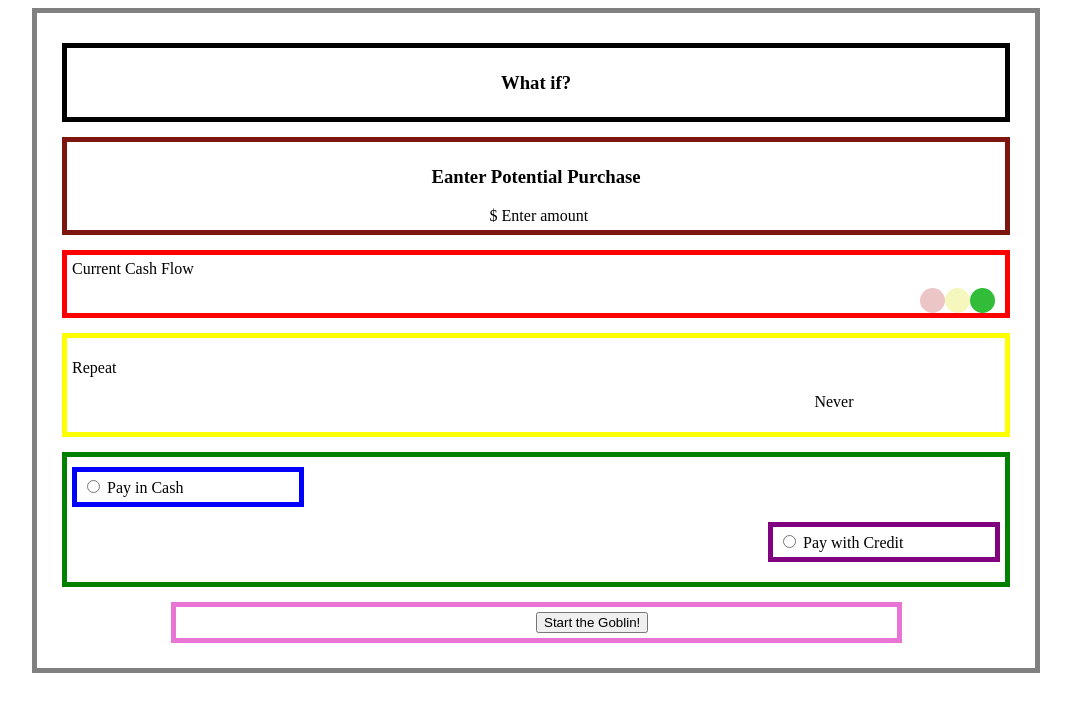
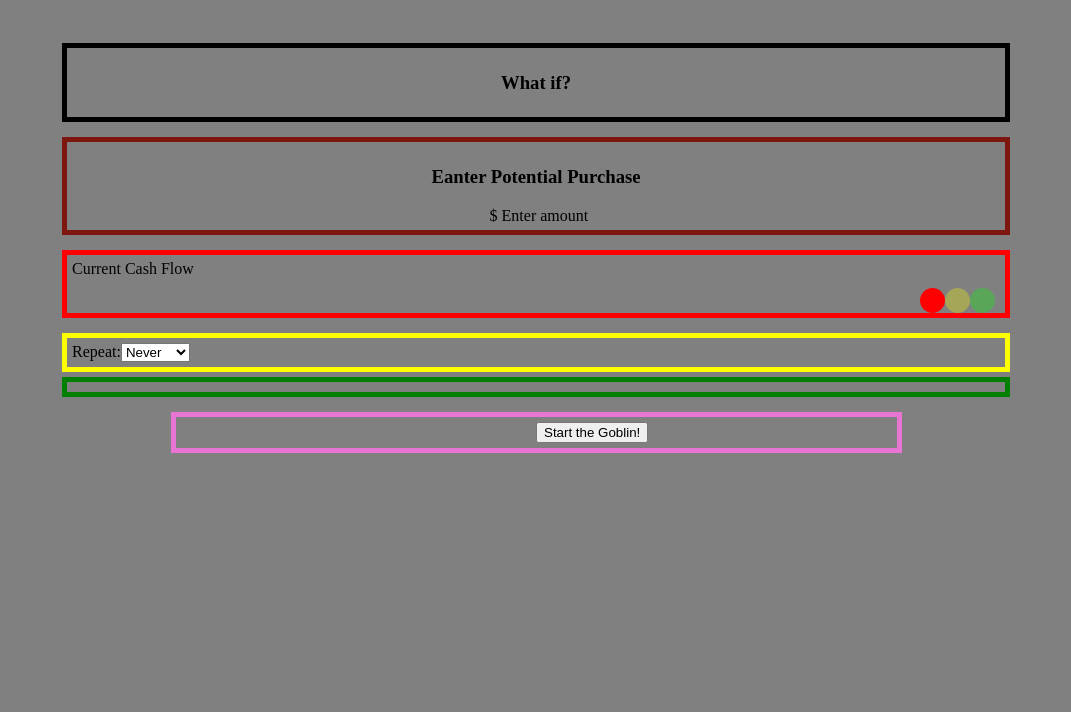
Before and after one commit to jpdaprato/pocket-goblin-client, a React (Vite) app: page / in a window 1280 px wide. Shown: the top 712 px of the page, without its empty margins (104-1175 px from the left). Built offline with nearby package versions, Linux system fonts and the light colour scheme; no server answers.

Commit message:
change the repeat component to have a menu

```diff
--- a/package.json
+++ b/package.json
@@ -37,14 +37,14 @@
   },
   "dependencies": {
     "axios": "^0.18.0",
-    "body-parser": "1.15.x",
     "cors": "^2.8.4",
     "dotenv": "^6.0.0",
     "ejs": "2.5.x",
-    "express": "^4.13.4",
     "express-graphql": "^0.6.12",
     "graphql": "^14.0.2",
-    "moment": "2.17.x",
+    "body-parser": "^1.18.3",
+    "express": "^4.16.3",
+    "moment": "^2.22.2",
     "pg": "^7.4.3",
     "plaid": "2.x.x",
     "react": "^16.5.2",
--- a/src/components/CashFlowLight.jsx
+++ b/src/components/CashFlowLight.jsx
@@ -14,7 +14,7 @@ let redCircle = {
   // paddingBottom: "5px",
   height: "25px",
   width: "25px",
-  backgroundColor: "rgba(193, 66, 66, 0.3)",
+  backgroundColor: "rgba(255, 0, 0, 0.3)",
   borderRadius: "50%",
   display: "inline-block",
   float: "right"
@@ -24,7 +24,7 @@ let yellowCircle = {
   // paddingBottom: "5px",
   height: "25px",
   width: "25px",
-  backgroundColor: "rgba(224, 228, 37, 0.3)",
+  backgroundColor: "rgba(255, 255, 0, 0.3)",
   borderRadius: "50%",
   display: "inline-block",
   float: "right"
@@ -34,7 +34,7 @@ let greenCircle = {
   // paddingBottom: "5px",
   height: "25px",
   width: "25px",
-  backgroundColor: "rgba(50, 189, 57, 0.3)",
+  backgroundColor: "rgba(0, 255, 0, 0.3)",
   borderRadius: "50%",
   display: "inline-block",
   float: "right"
@@ -52,21 +52,21 @@ class CashFlowLight extends React.Component {
   constructor() {
     super();
     this.state = {
-      cashFlow: 75
+      cashFlow: 0
     };
   }
 
   stopLight() {
     const { cashFlow } = this.state;
 
-    if (cashFlow < 30) {
-      redCircle.backgroundColor = "rgba(193, 66, 66, 1)";
+    if (cashFlow < 40) {
+      redCircle.backgroundColor = "rgba(255, 0,0, 1)";
       return lights;
-    } else if (cashFlow > 30 && cashFlow < 74) {
-      yellowCircle.backgroundColor = "rgba(224, 228, 37, 1)";
+    } else if (cashFlow < 74) {
+      yellowCircle.backgroundColor = "rgba(255, 255, 0, 1)";
       return lights;
     } else {
-      greenCircle.backgroundColor = "rgba(50, 189, 57, 1)";
+      greenCircle.backgroundColor = "rgba(0, 255, 0, 1)";
       return lights;
     }
   }
--- a/src/components/Pay.jsx
+++ b/src/components/Pay.jsx
@@ -9,12 +9,7 @@ const Pay = () => {
     marginBottom: "15px"
   };
 
-  return (
-    <div style={divStyle}>
-      <PayCash />
-      <PayCredit />
-    </div>
-  );
+  return <div style={divStyle} />;
 };
 
 export default Pay;
--- a/src/components/PayCredit.jsx
+++ b/src/components/PayCredit.jsx
@@ -7,7 +7,7 @@ const PayCredit = () => {
     marginTop: "5px",
     marginBottom: "15px",
     marginLeft: "75%"
-    // float: "right"
+    // float: "up"
   };
 
   return (
--- a/src/components/Repeat.jsx
+++ b/src/components/Repeat.jsx
@@ -5,17 +5,19 @@ const Repeat = () => {
     border: "5px solid yellow",
     padding: "5px",
     marginTop: "5px",
-    marginBottom: "15px"
-  };
-
-  const pStyle = {
-    marginLeft: "80%"
+    marginBottom: "15px",
+    margin: "auto"
   };
 
   return (
     <div style={divStyle}>
-      <p>Repeat</p>
-      <p style={pStyle}>Never</p>
+      Repeat:
+      <select stlye={{ marginLeft: 5 }}>
+        <option value="never">Never</option>
+        <option value="weekly">Weekly</option>
+        <option value="monthly">Monthly</option>
+        <option value="yearly">Yearly</option>
+      </select>
     </div>
   );
 };
--- a/src/index.html
+++ b/src/index.html
@@ -6,6 +6,11 @@
   <meta name="viewport" content="width=device-width, initial-scale=1.0">
   <meta http-equiv="X-UA-Compatible" content="ie=edge">
   <title>Pocket Goblin</title>
+  <style>
+    body {
+      background-color: gray;
+    }
+  </style>
 </head>
 
 <body>
```
Also changed, not shown: 1 other file (tests, documents, lock files or other folders).
